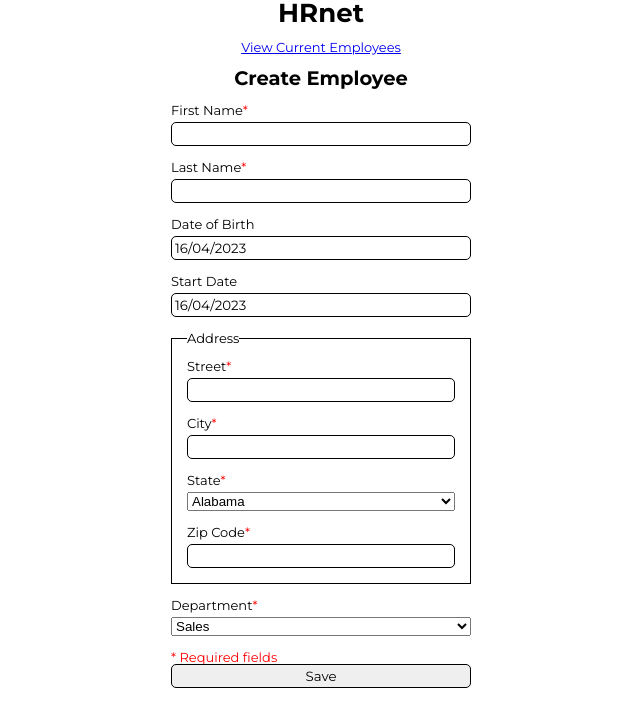
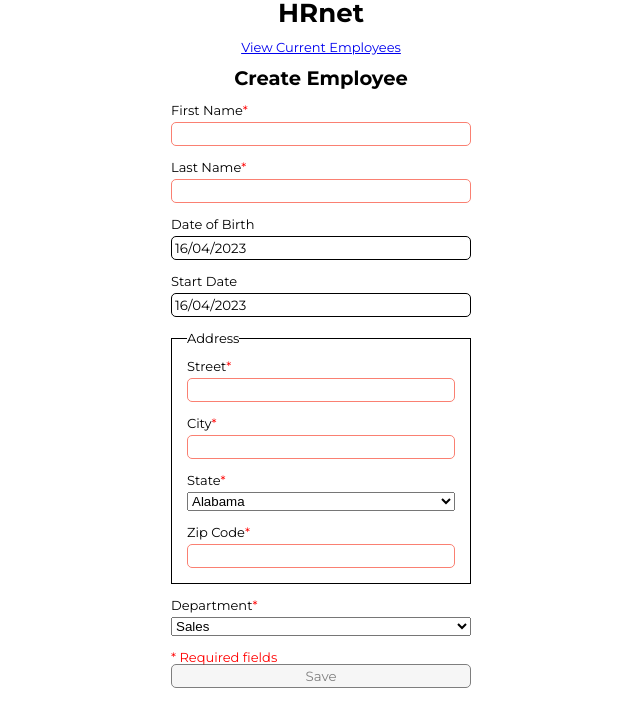
Before and after one commit to flesage-000/Utilisez-une-API-pour-un-compte-utilisateur-bancaire-avec-React-2, a React (Create React App) app: page / in a window 1280 px wide. Shown: the top 726 px of the page, without its empty margins (319-959 px from the left). Built offline with nearby package versions, Linux system fonts and the light colour scheme.

Commit message:
Implement HTML form validation

```diff
--- a/src/Components/FormCreateEmployee/FormCreateEmployee.css
+++ b/src/Components/FormCreateEmployee/FormCreateEmployee.css
@@ -2,3 +2,9 @@
 .react-datepicker {
   font-family: Montserrat;
 }
+
+/* Form */
+form:invalid [type="submit"] {
+  pointer-events: none;
+  opacity: .5;
+}
--- a/src/Components/FormCreateEmployee/FormCreateEmployee.jsx
+++ b/src/Components/FormCreateEmployee/FormCreateEmployee.jsx
@@ -11,6 +11,7 @@ import FormOptions from "../FormOptions/FormOptions.jsx";
 import AddToLocal from "../Stores/AddToLocal.jsx";
 
 function FormCreateEmployee() {
+  const [dateOfBirth, setDateOfBirth] = useState(new Date());
   const [startDate, setStartDate] = useState(new Date());
   const [form, setForm] = useState({
     firstName: null,
@@ -33,7 +34,7 @@ function FormCreateEmployee() {
   return(
     <form onSubmit={handleSubmit}>
       <div>
-        <input  type="text" id="firstname" required
+        <input  type="text" id="firstname" minLength="3" required
                 onChange={
                   (e) => {
                     setForm({ ...form,
@@ -43,7 +44,7 @@ function FormCreateEmployee() {
         <label htmlFor="firstname">First Name<span className="required">*</span></label>
       </div>
       <div>
-        <input  type="text" id="lastname" required
+        <input  type="text" id="lastname" minLength="3" required
                 onChange={
                   (e) => {
                     setForm({ ...form,
@@ -56,12 +57,12 @@ function FormCreateEmployee() {
         <ReactDatePicker  dateFormat="dd/MM/yyyy"
                           onChange={
                             (date) => {
-                              setStartDate(date);
+                              setDateOfBirth(date);
                               setForm({ ...form,
                                         dateOfBirth: date.toLocaleDateString() });
                             }
                           }
-                          selected={startDate} />
+                          selected={dateOfBirth} />
         <label htmlFor="dateofbirth">Date of Birth<span className="required">*</span></label>
       </div>
       <div>
@@ -78,7 +79,7 @@ function FormCreateEmployee() {
       <fieldset>
         <legend>Address</legend>
         <div>
-          <input  type="text" id="street" required
+          <input  type="text" id="street" minLength="3" required
                   onChange={
                     (e) => {
                       setForm({ ...form,
@@ -88,7 +89,7 @@ function FormCreateEmployee() {
           <label htmlFor="street">Street<span className="required">*</span></label>
         </div>
         <div>
-          <input  type="text" id="city" required
+          <input  type="text" id="city" minLength="3" required
                   onChange={
                     (e) => {
                       setForm({ ...form,
--- a/src/index.css
+++ b/src/index.css
@@ -25,3 +25,6 @@ input {
 
   padding: 3px;
 }
+input:invalid {
+  border-color: salmon;
+}
```
